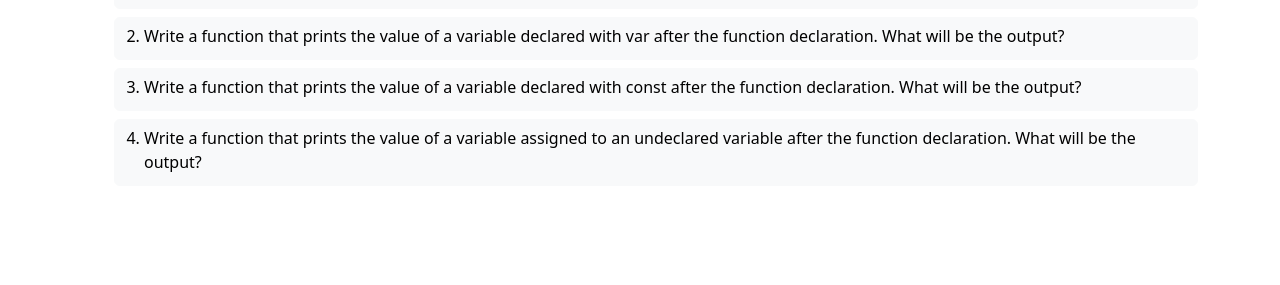
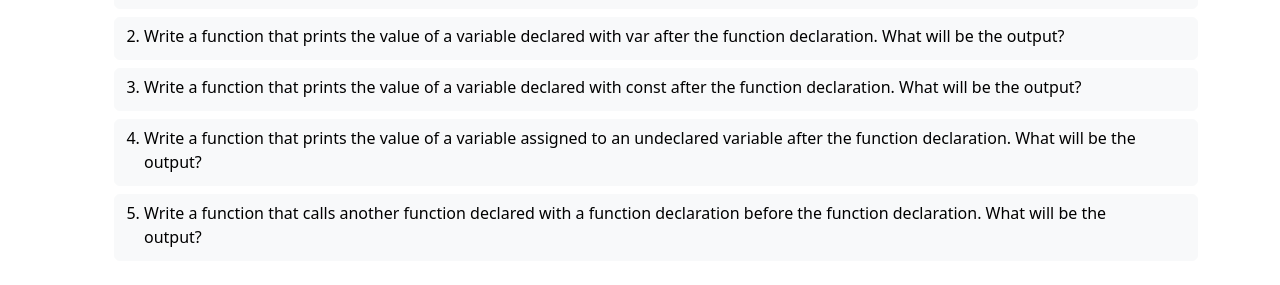
Before and after one commit to rabiayousuf187/ES6-Assignment-26Jun2023, a plain HTML site: page pages/HOISTING.html in a window 1280 px wide. Shown: the part 125-410 px from the top of the page. Drawn offline with nearby package versions, Linux system fonts and the light colour scheme.

Commit message:
working on Chap 9 Ques 5

```diff
--- a/js/HOISTING.js
+++ b/js/HOISTING.js
@@ -34,3 +34,7 @@ function ques4() {
     printUndeclaredVariable(); // Output: ReferenceError: undeclaredVariable is not defined
 
 }
+
+function ques5(){
+
+}
--- a/pages/HOISTING.html
+++ b/pages/HOISTING.html
@@ -36,6 +36,10 @@
             <li class="ques">Write a function that prints the value of a variable assigned to an undeclared variable
               after the function declaration. What will be the output?</li>
           </button>
+          <button class="btn btn-light" type="button" onclick="ques5()">
+            <li class="ques">Write a function that calls another function declared with a function declaration before
+              the function declaration. What will be the output?</li>
+          </button>
         </div>
       </ol>
     </div>
```
